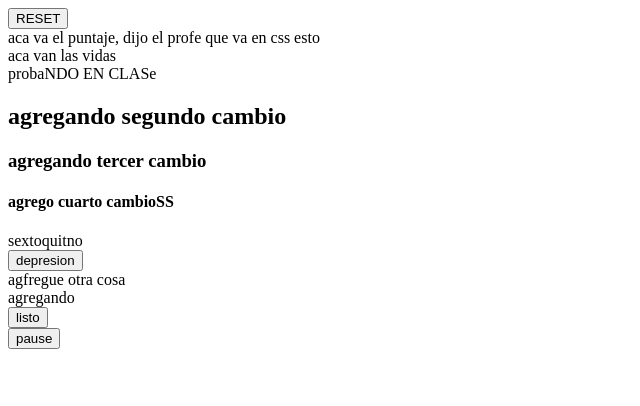
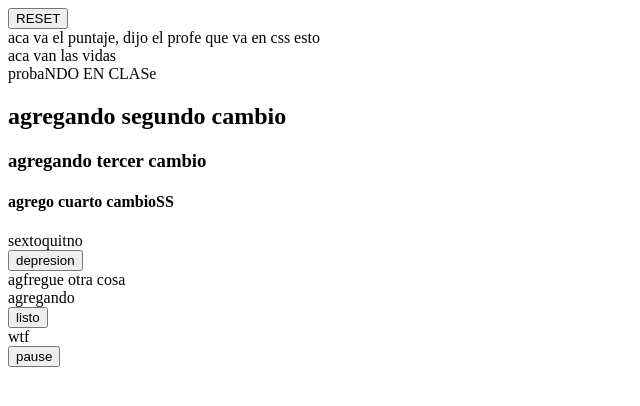
Before and after one commit to palomasarda/tecnopower, a plain HTML site: page juego.html in a window 1280 px wide. Shown: the whole page, without its empty margins (0-640 px from the left). Drawn offline with Linux system fonts and the light colour scheme.

Commit message:
agregue wtf

```diff
--- a/juego.html
+++ b/juego.html
@@ -20,6 +20,7 @@
     <div>agfregue otra cosa</div>
     <div>agregando</div>
     <button>listo</button>
+    <div>wtf</div>
     <div ><button>pause</button></div>
 </body>
 </html>
```
